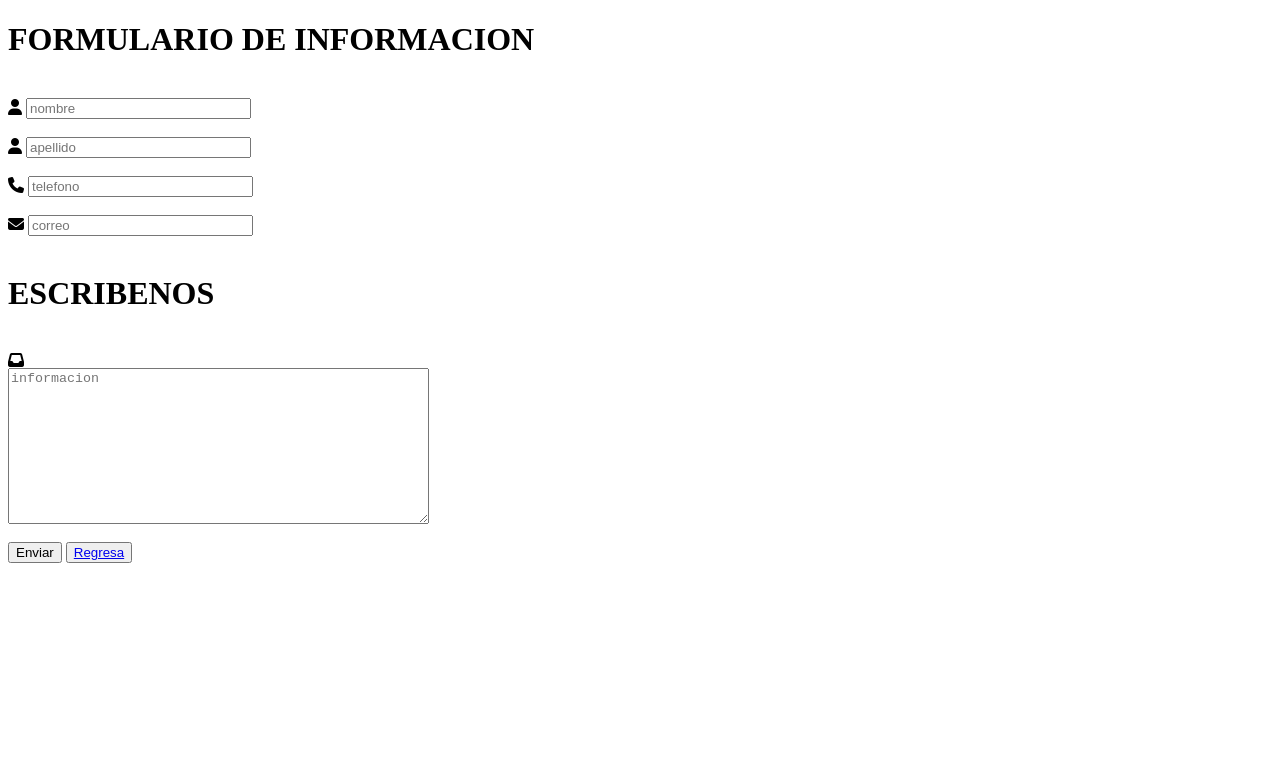
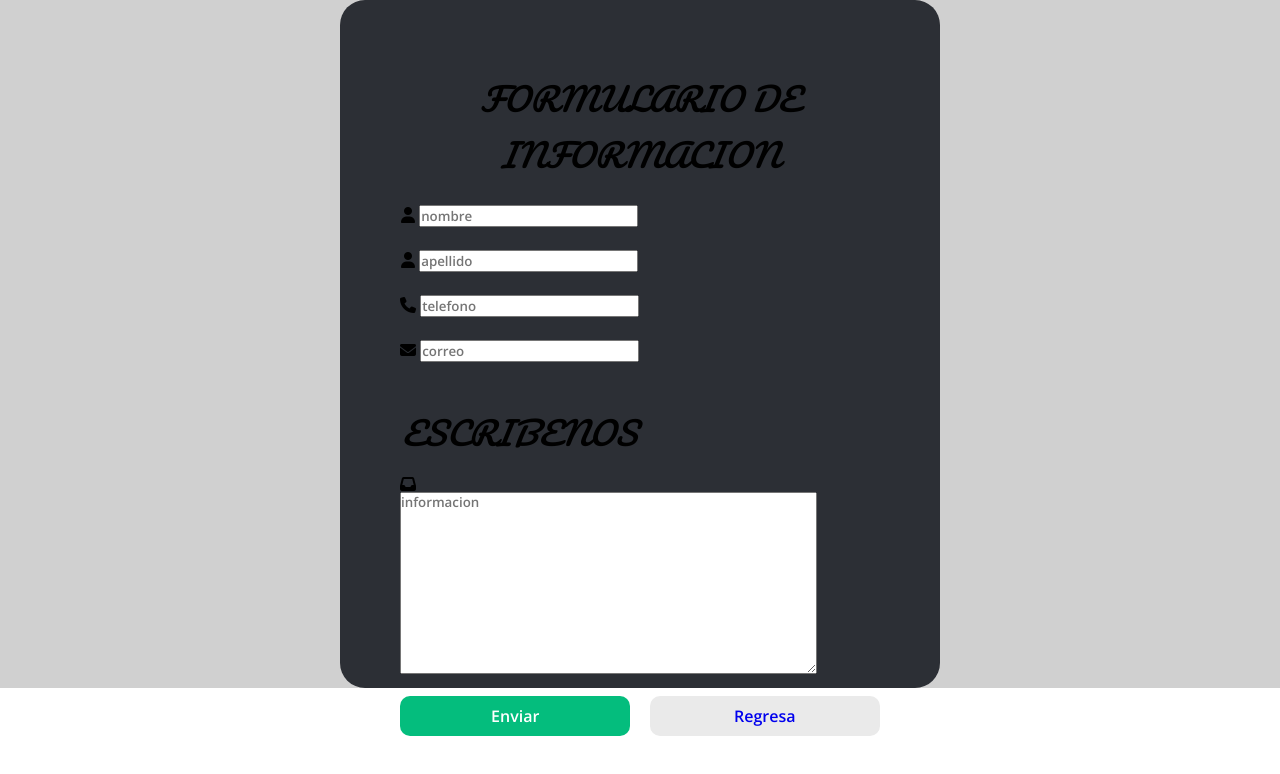
Before and after one commit to Kanuto-eng/Mi_Primer_Pagina_Web, a plain HTML site: page FormInformation.html in a window 1280 px wide. Drawn offline with nearby package versions, Linux system fonts and the light colour scheme; the site is published under a folder, as on GitHub Pages, so addresses that start at the root find nothing.

Commit message:
Update FormInformation.html
update form

```diff
--- a/FormInformation.html
+++ b/FormInformation.html
@@ -3,7 +3,7 @@
 <head>
     <meta charset="UTF-8">
     <meta name="viewport" content="width=device-width, initial-scale=1.0">
-    <link rel="stylesheet" href="/css/styleform.css">
+    <link rel="stylesheet" href="css/styleform.css">
     <link rel="stylesheet" href="https://cdnjs.cloudflare.com/ajax/libs/font-awesome/6.4.0/css/all.min.css" integrity="sha512-iecdLmaskl7CVkqkXNQ/ZH/XLlvWZOJyj7Yy7tcenmpD1ypASozpmT/E0iPtmFIB46ZmdtAc9eNBvH0H/ZpiBw==" crossorigin="anonymous" referrerpolicy="no-referrer" />
     <title>Informacion</title>
 </head>
```
